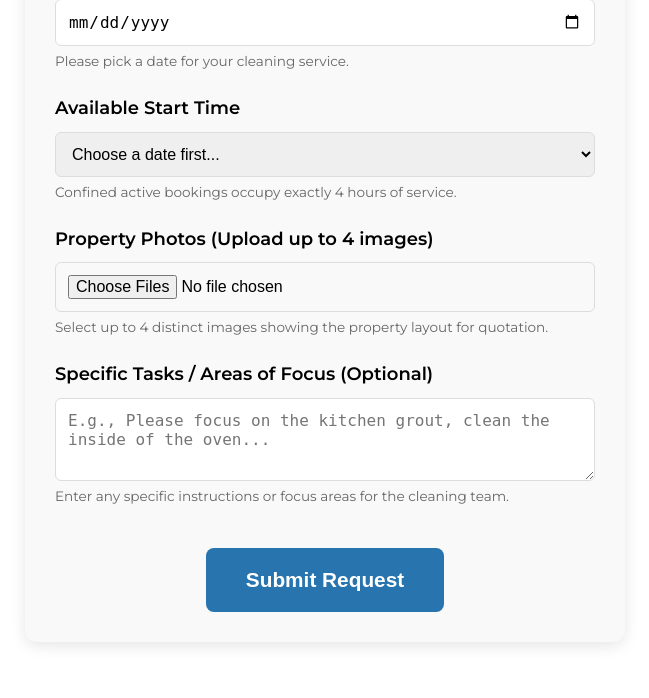
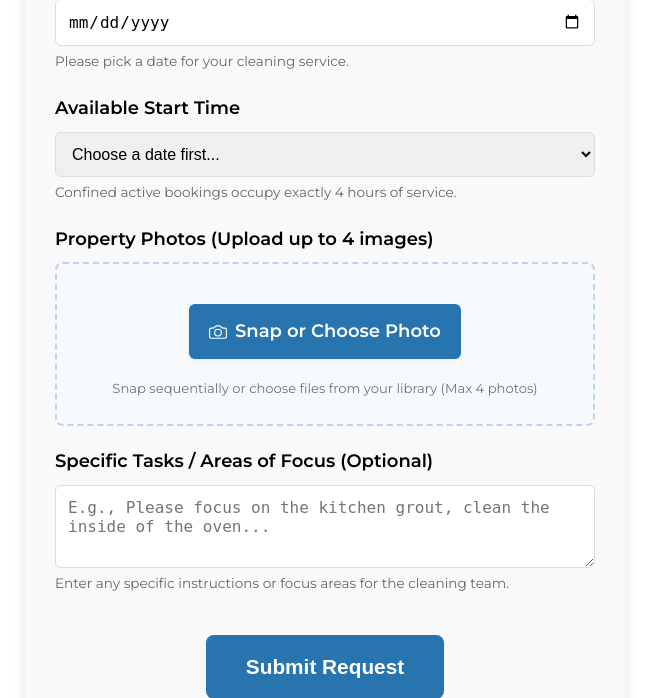
Before and after one commit to jercoding01-code/bright-trust-janitorial, a Django app: page /book/ in a window 1280 px wide. Shown: the part 1393-2091 px from the top of the page, without its empty margins (315-964 px from the left). Before the commit the page ends 2039 px from the top, so only its background shows below. Run offline with Django 5.2, Linux system fonts and the light colour scheme; data comes from the database, SQL or seed files in the repository.

Commit message:
feat: Implement dynamic custom snap-and-preview uploader widget on public booking page

```diff
--- a/templates/booking.html
+++ b/templates/booking.html
@@ -61,10 +61,22 @@
 
         <!-- Multiple property photos upload (up to 4) -->
         <div class="form-group">
-            <label for="property_photos">Property Photos (Upload up to 4 images)</label>
-            <input type="file" id="property_photos" name="property_photos" class="form-control" multiple accept="image/*">
-            <small class="help-text">Select up to 4 distinct images showing the property layout for quotation.</small>
-            <div id="photo-feedback" style="margin-top: 8px; font-weight: 600; font-size: 0.9rem; display: none;"></div>
+            <label>Property Photos (Upload up to 4 images)</label>
+            <div class="custom-uploader-container" style="border: 2px dashed #c1d3eb; border-radius: 8px; padding: 25px; background-color: #f7fafc; text-align: center; position: relative; transition: border-color 0.3s;">
+
+                <!-- Previews Grid -->
+                <div id="preview-grid" style="display: grid; grid-template-columns: repeat(auto-fill, minmax(80px, 1fr)); gap: 12px; margin-bottom: 15px; justify-content: center;"></div>
+
+                <!-- Uploader Action Button -->
+                <label for="property_photos" class="uploader-btn" style="display: inline-flex; align-items: center; gap: 8px; background-color: var(--logo-blue); color: white; padding: 12px 20px; border-radius: 6px; font-weight: bold; cursor: pointer; transition: background 0.3s; box-shadow: 0 2px 5px rgba(0,0,0,0.05); user-select: none;">
+                    <svg width="18" height="18" fill="currentColor" viewBox="0 0 16 16"><path d="M15 12a1 1 0 0 1-1 1H2a1 1 0 0 1-1-1V6a1 1 0 0 1 1-1h1.172a3 3 0 0 0 2.12-.879l.83-.828A1 1 0 0 1 6.827 3h2.344a1 1 0 0 1 .707.293l.828.828A3 3 0 0 0 12.828 5H14a1 1 0 0 1 1 1v6zM2 4a2 2 0 0 0-2 2v6a2 2 0 0 0 2 2h12a2 2 0 0 0 2-2V6a2 2 0 0 0-2-2h-1.172a2 2 0 0 1-1.414-.586l-.828-.828A2 2 0 0 0 9.172 2H6.828a2 2 0 0 0-1.414.586l-.828.828A2 2 0 0 1 3.172 4H2z"/><path d="M8 11a2.5 2.5 0 1 1 0-5 2.5 2.5 0 0 1 0 5zm0 1a3.5 3.5 0 1 0 0-7 3.5 3.5 0 0 0 0 7z"/></svg>
+                    Snap or Choose Photo
+                </label>
+                <input type="file" id="property_photos" accept="image/*" style="display: none;">
+
+                <small class="help-text" style="display: block; margin-top: 10px; color: #6b7280; font-size: 0.82rem;">Snap sequentially or choose files from your library (Max 4 photos)</small>
+                <div id="photo-feedback" style="margin-top: 8px; font-weight: 600; font-size: 0.9rem; display: none;"></div>
+            </div>
         </div>
 
         <!-- Specific Tasks / Areas of Focus (Customer Notes) -->
@@ -142,25 +154,86 @@
 
             timeSelect.addEventListener('change', updateHiddenDateTime);
 
-            // Photo Selection Feedback Indicator
+            // Photo Selection Feedback & Multi-snap Queueing
             const photoInput = document.getElementById('property_photos');
             const photoFeedback = document.getElementById('photo-feedback');
-            if (photoInput && photoFeedback) {
+            const previewGrid = document.getElementById('preview-grid');
+            let queuedPhotos = [];
+
+            function renderPreviews() {
+                previewGrid.innerHTML = '';
+                queuedPhotos.forEach((file, index) => {
+                    const previewItem = document.createElement('div');
+                    previewItem.style.position = 'relative';
+                    previewItem.style.width = '80px';
+                    previewItem.style.height = '80px';
+                    previewItem.style.borderRadius = '6px';
+                    previewItem.style.overflow = 'hidden';
+                    previewItem.style.border = '1px solid #d1d5db';
+                    previewItem.style.boxShadow = '0 1px 3px rgba(0,0,0,0.05)';
+
+                    const img = document.createElement('img');
+                    img.src = URL.createObjectURL(file);
+                    img.style.width = '100%';
+                    img.style.height = '100%';
+                    img.style.objectFit = 'cover';
+                    previewItem.appendChild(img);
+
+                    const removeBtn = document.createElement('button');
+                    removeBtn.type = 'button';
+                    removeBtn.innerHTML = '&times;';
+                    removeBtn.style.position = 'absolute';
+                    removeBtn.style.top = '2px';
+                    removeBtn.style.right = '2px';
+                    removeBtn.style.background = 'rgba(0,0,0,0.6)';
+                    removeBtn.style.color = 'white';
+                    removeBtn.style.border = 'none';
+                    removeBtn.style.borderRadius = '50%';
+                    removeBtn.style.width = '18px';
+                    removeBtn.style.height = '18px';
+                    removeBtn.style.fontSize = '12px';
+                    removeBtn.style.lineHeight = '18px';
+                    removeBtn.style.textAlign = 'center';
+                    removeBtn.style.cursor = 'pointer';
+                    removeBtn.style.padding = '0';
+                    removeBtn.addEventListener('click', function(e) {
+                        e.preventDefault();
+                        queuedPhotos.splice(index, 1);
+                        renderPreviews();
+                        updateFeedback();
+                    });
+                    previewItem.appendChild(removeBtn);
+                    previewGrid.appendChild(previewItem);
+                });
+            }
+
+            function updateFeedback() {
+                const count = queuedPhotos.length;
+                if (count > 0) {
+                    photoFeedback.textContent = `📷 ${count} photo${count > 1 ? 's' : ''} ready to upload.`;
+                    photoFeedback.style.color = '#10b981';
+                    photoFeedback.style.display = 'block';
+                } else {
+                    photoFeedback.style.display = 'none';
+                }
+            }
+
+            if (photoInput) {
                 photoInput.addEventListener('change', function() {
-                    const fileCount = photoInput.files.length;
-                    if (fileCount > 0) {
-                        if (fileCount > 4) {
-                            photoFeedback.textContent = `⚠️ You selected ${fileCount} photos. Maximum allowed is 4.`;
-                            photoFeedback.style.color = '#ef4444'; // Red error color
+                    const newFiles = Array.from(photoInput.files);
+                    for (let file of newFiles) {
+                        if (queuedPhotos.length >= 4) {
+                            photoFeedback.textContent = `⚠️ Maximum allowed is 4 photos.`;
+                            photoFeedback.style.color = '#ef4444';
                             photoFeedback.style.display = 'block';
-                        } else {
-                            photoFeedback.textContent = `📷 ${fileCount} photo${fileCount > 1 ? 's' : ''} ready to upload.`;
-                            photoFeedback.style.color = '#10b981'; // Green success color
-                            photoFeedback.style.display = 'block';
+                            break;
                         }
-                    } else {
-                        photoFeedback.style.display = 'none';
+                        queuedPhotos.push(file);
                     }
+                    renderPreviews();
+                    updateFeedback();
+                    // Reset value so change listener fires even if same filename (like image.jpg on camera snaps)
+                    photoInput.value = '';
                 });
             }
 
@@ -178,6 +251,14 @@
                 submitBtn.textContent = 'Submitting...';
 
                 const formData = new FormData(leadForm);
+
+                // Remove default inputs if any
+                formData.delete('property_photos');
+
+                // Append queued files
+                queuedPhotos.forEach(file => {
+                    formData.append('property_photos', file);
+                });
 
                 fetch(leadForm.action || window.location.href, {
                     method: 'POST',
```
